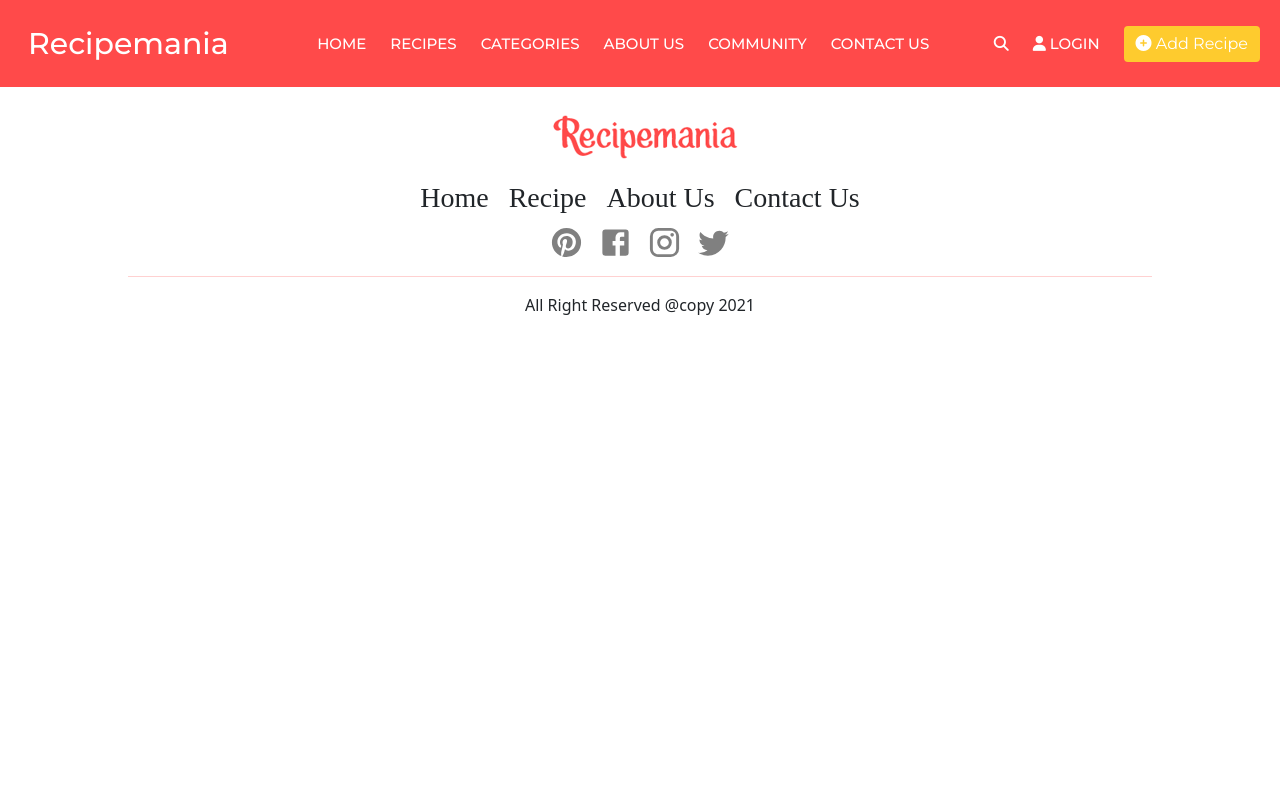
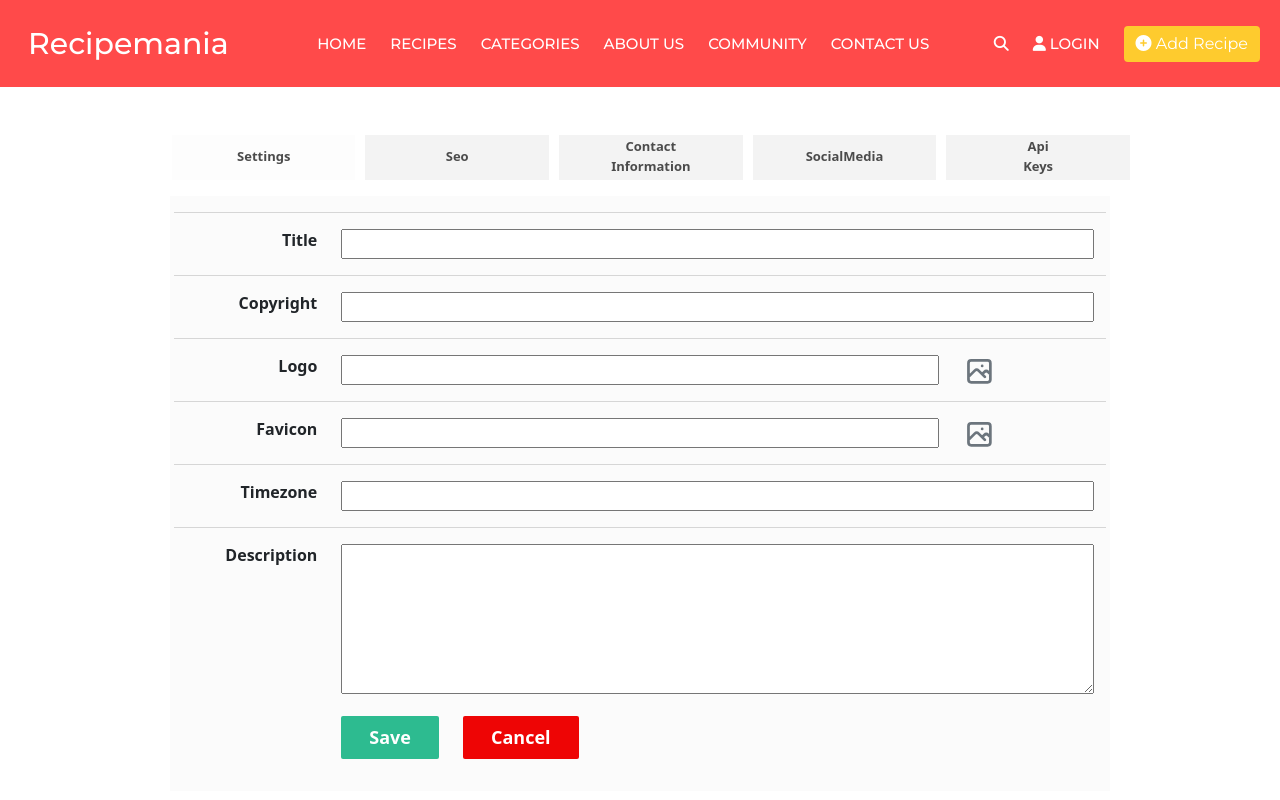
Before and after one commit to saints23githubbeck/ctarecipenia, a React (Create React App) app: page /dashboard in a window 1280 px wide. Shown: the top 800 px of the page. Built offline with nearby package versions, Linux system fonts and the light colour scheme.

Commit message:
added all toggle

```diff
--- a/src/App.js
+++ b/src/App.js
@@ -38,9 +38,9 @@ function App() {
           <Route exact path="/contact">
             <ContactUs></ContactUs>
           </Route>
-          {/* <Route exact path="/dashboard">
+          <Route exact path="/dashboard">
             <Dashboard></Dashboard>
-          </Route> */}
+          </Route>
         </Switch>
         <Footer />
       </Router>
--- a/src/Components/Dashboard/Dashboard.js
+++ b/src/Components/Dashboard/Dashboard.js
@@ -1,18 +1,12 @@
 import React from "react";
-import ContactInformation from "./User/ContactInformation";
-import Seo from "./User/Seo";
-import Settings from "./User/Settings";
-import ApiKeys from "./User/ApiKeys";
-import SocialMedia from "./User/SocialMedia";
+import User from "./User/User";
+
+
 
 const Dashboard = () => {
   return (
     <div className="container my-5">
-      <Settings></Settings>
-      <Seo></Seo>
-      <ContactInformation></ContactInformation>
-      <ApiKeys></ApiKeys>
-      <SocialMedia></SocialMedia>
+     <User></User>
     </div>
   );
 };
--- a/src/Components/Dashboard/User/ApiKeys.js
+++ b/src/Components/Dashboard/User/ApiKeys.js
@@ -4,7 +4,7 @@ const ApiKeys = () => {
   return (
     <>
       <form className="text-end">
-        <h1 className="text-center my-5">Api Keys</h1>
+
         <div className="row py-2">
           <label
             for="inputEmail3"
--- a/src/Components/Dashboard/User/ContactInformation.js
+++ b/src/Components/Dashboard/User/ContactInformation.js
@@ -4,7 +4,7 @@ const ContactInformation = () => {
   return (
     <>
       <form className="text-end">
-        <h1 className="text-center my-5">Settings</h1>
+
         <div className="row py-2 ">
           <label
             for="inputEmail3"
--- a/src/Components/Dashboard/User/Seo.js
+++ b/src/Components/Dashboard/User/Seo.js
@@ -6,7 +6,7 @@ const Seo = () => {
       <form className="text-end">
         {/* this text will be deleted after completed dashboard  */}
 
-        <h1 className="text-center my-5">Seo</h1>
+
 
         <div className="row py-2">
           <label
--- a/src/Components/Dashboard/User/Settings.js
+++ b/src/Components/Dashboard/User/Settings.js
@@ -5,7 +5,6 @@ const Settings = () => {
   return (
     <>
       <form className="text-end">
-        <h1 className="text-center my-5">Settings</h1>
         <div className="row py-2 form-border">
           <label
             for="inputEmail3"
--- a/src/Components/Dashboard/User/SocialMedia.js
+++ b/src/Components/Dashboard/User/SocialMedia.js
@@ -4,7 +4,7 @@ const SocialMedia = () => {
   return (
     <>
       <form className="text-end">
-        <h1 className="text-center my-5">Social Media</h1>
+
         <div className="row py-2 ">
           <label
             for="inputEmail3"
@@ -67,7 +67,7 @@ const SocialMedia = () => {
             for="inputEmail3"
             className="col-sm-2 col-form-label  fw-bold "
           >
-           <img src="https://img.icons8.com/external-tal-revivo-shadow-tal-revivo/24/000000/external-tumblr-a-microblogging-and-social-networking-website-logo-shadow-tal-revivo.png"/>
+         <img src="https://img.icons8.com/ios-glyphs/30/000000/tumblr.png"/>
           </label>
           <div className="col-sm-10">
             <input type="text" className="w-100 px-2 my-2" id="inputEmail3" />
--- /dev/null
+++ b/src/Components/Dashboard/User/User.js
@@ -0,0 +1,81 @@
+import React, { useState } from "react";
+import ContactInformation from "./ContactInformation";
+import Seo from "./Seo";
+import Settings from "./Settings";
+import ApiKeys from "./ApiKeys";
+import SocialMedia from "./SocialMedia";
+
+const User = () => {
+  const [component, setComponent] = useState("Settings");
+  const handleToggle = (toggle) => {
+    setComponent(toggle);
+  };
+  console.log(component);
+  return (
+    <div className="container my-5">
+      <ul style={{ width: "1000px" }} className="user-ul mx-auto ">
+        <li
+          onClick={() => handleToggle("Settings")}
+          className="user-navlink"
+          style={
+            component === "Settings"
+              ? { backgroundColor: "rgb(253, 253, 253)" }
+              : { backgroundColor: "rgb(243, 243, 243)" }
+          }
+        >
+          Settings
+        </li>
+        <li onClick={() => handleToggle("Seo")} className="user-navlink"
+          style={
+            component === "Seo"
+              ? { backgroundColor: "rgb(253, 253, 253)" }
+              : { backgroundColor: "rgb(243, 243, 243)" }
+          }>
+          Seo
+        </li>
+        <li
+          onClick={() => handleToggle("Contact")}
+          className="user-navlink-contact"
+          style={
+            component === "Contact"
+              ? { backgroundColor: "rgb(253, 253, 253)" }
+              : { backgroundColor: "rgb(243, 243, 243)" }
+          }
+        >
+          Contact <br /> Information
+        </li>
+        <li
+          onClick={() => handleToggle("SocialMedia")}
+          className="user-navlink"
+          style={
+            component === "SocialMedia"
+              ? { backgroundColor: "rgb(253, 253, 253)" }
+              : { backgroundColor: "rgb(243, 243, 243)" }
+          }
+        >
+          SocialMedia
+        </li>
+        <li
+          onClick={() => handleToggle("api")}
+          className="user-navlink-contact"
+          style={
+            component === "api"
+              ? { backgroundColor: "rgb(253, 253, 253)" }
+              : { backgroundColor: "rgb(243, 243, 243)" }
+          }
+        >
+          Api <br /> Keys
+        </li>
+      </ul>
+      <div className="user-components mx-auto p-3">
+        {component === "Settings" && <Settings></Settings>}
+        {component === "Seo" && <Seo></Seo>}
+        {component === "Contact" && <ContactInformation></ContactInformation>}
+        {component === "api" && <ApiKeys></ApiKeys>}
+        {component === "SocialMedia" && <SocialMedia></SocialMedia>}
+      </div>
+    </div>
+  );
+};
+
+export default User;
--- a/src/Components/Dashboard/User/user.css
+++ b/src/Components/Dashboard/User/user.css
@@ -1,9 +1,8 @@
 .form-border {
   border-top: 1px solid rgb(214, 214, 214);
-
 }
 
-.btn-green{
+.btn-green {
   background-color: #2dbb90;
   color: white;
   border: none;
@@ -11,7 +10,7 @@
   border-radius: 2px;
   font-size: 18px;
 }
-.btn-red{
+.btn-red {
   background-color: rgb(238, 5, 5);
   color: white;
   border: none;
@@ -19,3 +18,44 @@
   border-radius: 2px;
   font-size: 18px;
 }
+
+.user-ul {
+  list-style: none;
+  display: flex;
+}
+.user-navlink {
+
+  color: rgb(75, 75, 75);
+  /* padding: 10px 20px; */
+  width: 200px;
+  height: 45px;
+  padding: 1px 2px;
+  text-align: center;
+  margin-right: 10px;
+  padding: 12px 0px;
+  font-size: 13px;
+  font-weight: bold;
+  cursor: pointer;
+}
+
+
+.user-navlink-contact {
+        /* background-color: rgb(253, 253, 253); */
+        color: rgb(75, 75, 75);
+        /* padding: 10px 20px; */
+        width: 200px;
+        cursor: pointer;
+        height: 45px;
+        padding: 2px 2px;
+        text-align: center;
+        margin-right: 10px;
+        font-size: 13px;
+        font-weight: bold;
+
+}
+
+.user-components{
+        width: 940px;
+        background-color: rgba(235, 235, 235, 0.219);
+
+}
```
Lines whose indentation alone changed are shown as unchanged.
